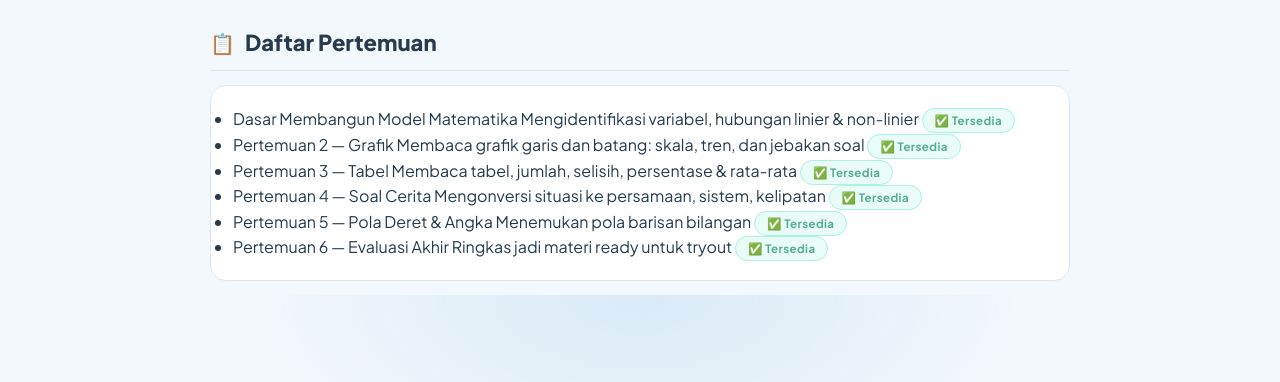
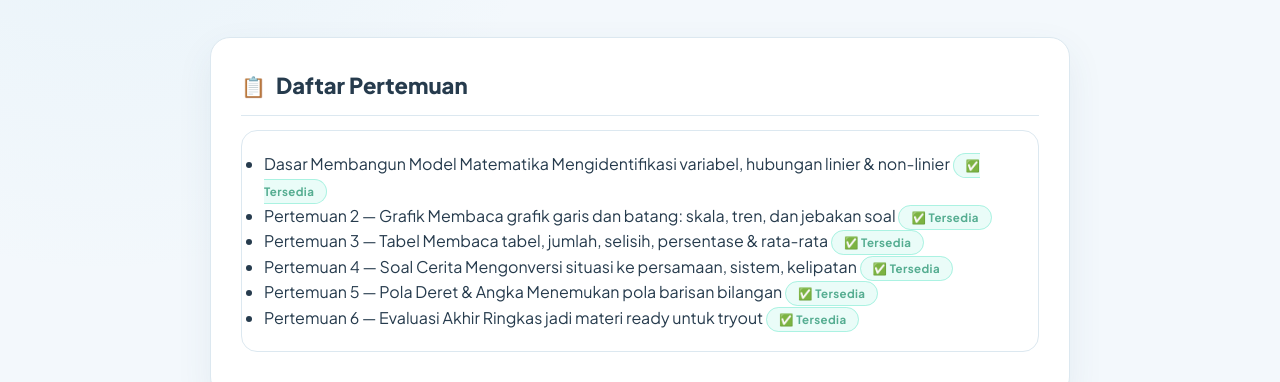
Before and after one commit to Shinsude/SuksesSNBT, a plain HTML site: page materi/penalaran-matematika.html in a window 1280 px wide. Shown: the part 265-647 px from the top of the page. Drawn offline with Linux system fonts and the light colour scheme.

Commit message:
style: apply shared Celadon visual system

```diff
--- a/materi/penalaran-matematika.html
+++ b/materi/penalaran-matematika.html
@@ -10,6 +10,7 @@
   <link href="https://fonts.googleapis.com/css2?family=Plus+Jakarta+Sans:wght@400;500;600;700;800&display=swap" rel="stylesheet" />
   <link rel="stylesheet" href="../css/style.css" />
   <link rel="stylesheet" href="../css/materi.css" />
+  <link rel="stylesheet" href="../css/celadon-system.css">
 </head>
 <body>
   <a class="skip-link" href="#main">Lewati ke konten utama</a>
```
